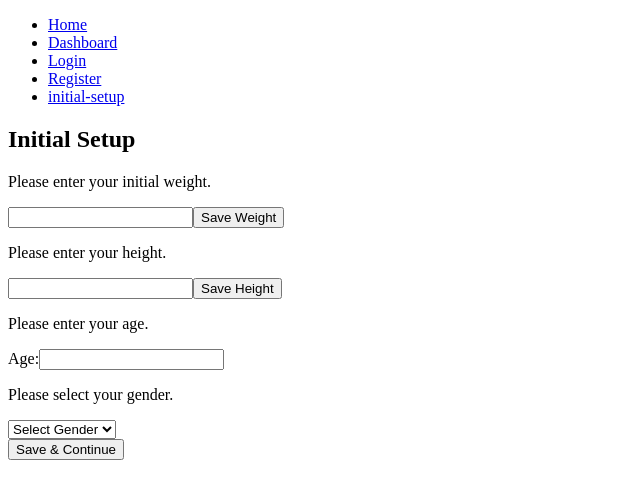
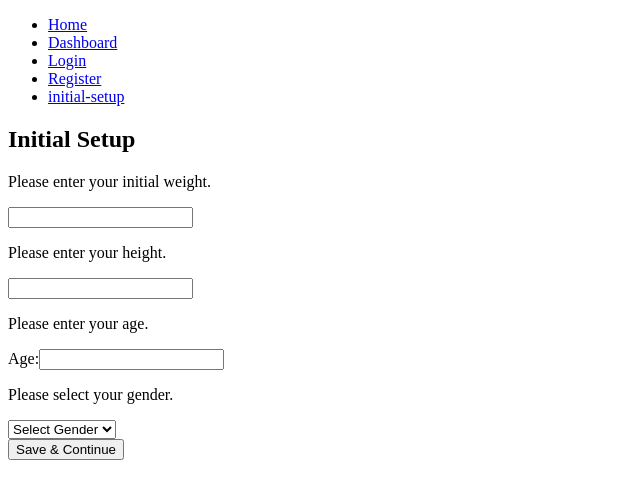
Before and after one commit to YuvalItzhaki/health-advisor, a React (Vite) app: page /initial-setup in a window 1280 px wide. Shown: the top 498 px of the page, without its empty margins (0-640 px from the left). Built offline with nearby package versions, Linux system fonts and the light colour scheme; what flux would draw is missing.

Commit message:
Changes: 1. show/hide save button  - while in initialSetup page - the save is hidden. When on dashboard - the save exist.

```diff
--- a/src/components/Dashboard.jsx
+++ b/src/components/Dashboard.jsx
@@ -102,15 +102,15 @@ function Dashboard() {
           <h3>Edit Your Health Data</h3>
           <h4>Weight</h4>
           <WeightForm
-            // weightId={selectedWeight ? selectedWeight._id : null}
+            existingWeight={selectedWeight ? selectedWeight.weight : ''}
             onChange={handleWeightSave}
-            existingWeight={selectedWeight ? selectedWeight.weight : ''}
+            showSaveButton={true}
           />
           <h4>Height</h4>
           <HeightForm
-            // heightId={selectedHeight ? selectedHeight._id : null}
             existingHeight={selectedHeight ? selectedHeight.height : ''}
             onChange={handleHeightSave}
+            showSaveButton={true}
           />
         </div>
       </div>
--- a/src/components/HeightForm.jsx
+++ b/src/components/HeightForm.jsx
@@ -1,17 +1,20 @@
 import React, { useState } from 'react';
 
-function HeightForm({ existingHeight, onChange }) {
+function HeightForm({ existingHeight, onChange, showSaveButton }) {
   const [height, setHeight] = useState(existingHeight || '');
 
   const handleHeightChange = (e) => {
-    setHeight(e.target.value); // Only update the local state
+    setHeight(e.target.value);
   };
 
   const handleSubmit = () => {
-    onChange(height); // Call the save function only when user clicks "Save"
+    onChange(height);
   };
 
-  return (
+  let content;
+
+  if (showSaveButton) {
+    content = (
       <div>
         <input
           type="number"
@@ -21,6 +24,20 @@ function HeightForm({ existingHeight, onChange }) {
         <button onClick={handleSubmit}>Save Height</button>
       </div>
     );
+  } else {
+    content = (
+      <div>
+        <input
+          type="number"
+          value={existingHeight || ''}
+          onChange={(e) => onChange(e.target.value)}
+        />
+        {showSaveButton && <button>Save</button>}
+      </div>
+    );
+  }
+
+  return <div>{content}</div>;
   }
 
 export default HeightForm;
--- a/src/components/InitialSetup.jsx
+++ b/src/components/InitialSetup.jsx
@@ -47,10 +47,18 @@ function InitialSetup() {
       <h2>Initial Setup</h2>
 
       <p>Please enter your initial weight.</p>
-      <WeightForm existingWeight={weightValue} onChange={(value) => setWeightValue(value)} />
+      <WeightForm
+        existingWeight={weightValue}
+        onChange={(value) => setWeightValue(value)}
+        showSaveButton={false}
+      />
 
       <p>Please enter your height.</p>
-      <HeightForm existingHeight={heightValue} onChange={(value) => setHeightValue(value)} />
+      <HeightForm
+        existingHeight={heightValue}
+        onChange={(value) => setHeightValue(value)}
+        showSaveButton={false}
+      />
 
       <p>Please enter your age.</p>
       <div>
--- a/src/components/WeightForm.jsx
+++ b/src/components/WeightForm.jsx
@@ -1,17 +1,20 @@
 import React, { useState } from 'react';
 
-function WeightForm({ existingWeight, onChange }) {
+function WeightForm({ existingWeight, onChange, showSaveButton }) {
   const [weight, setWeight] = useState(existingWeight || '');
 
   const handleWeightChange = (e) => {
-    setWeight(e.target.value); // Only update the local state
+    setWeight(e.target.value);
   };
 
   const handleSubmit = () => {
-    onChange(weight); // Call the save function only when user clicks "Save"
+    onChange(weight);
   };
 
-  return (
+  let content;
+
+  if (showSaveButton) {
+    content = (
       <div>
         <input
           type="number"
@@ -21,6 +24,20 @@ function WeightForm({ existingWeight, onChange }) {
         <button onClick={handleSubmit}>Save Weight</button>
       </div>
     );
+  } else {
+    content = (
+      <div>
+        <input
+          type="number"
+          value={existingWeight || ''}
+          onChange={(e) => onChange(e.target.value)}
+        />
+        {showSaveButton && <button>Save</button>}
+      </div>
+    );
+  }
+
+  return <div>{content}</div>;
   }
 
 export default WeightForm;
```
Lines whose indentation alone changed are shown as unchanged.
